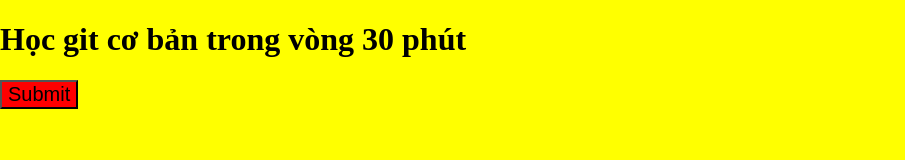
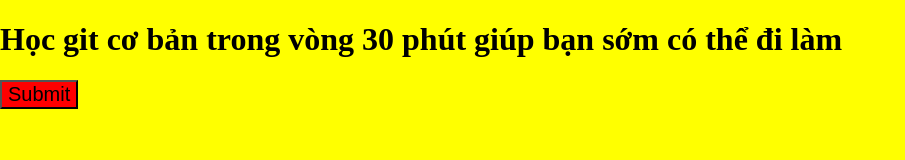
Before and after one commit to long14xtnd/learn-git2, a plain HTML site: page index.html in a window 1280 px wide. Shown: the whole page, without its empty margins (0-905 px from the left). Drawn offline with Linux system fonts and the light colour scheme.

Commit message:
change content of index.html

```diff
--- a/index.html
+++ b/index.html
@@ -8,7 +8,7 @@
     <link rel="stylesheet" href="index.css">
   </head>
   <body>
-    <h1>Học git cơ bản trong vòng 30 phút</h1>
+    <h1>Học git cơ bản trong vòng 30 phút giúp bạn sớm có thể đi làm</h1>
     <button>Submit</button>
   </body>
 </html>
```
